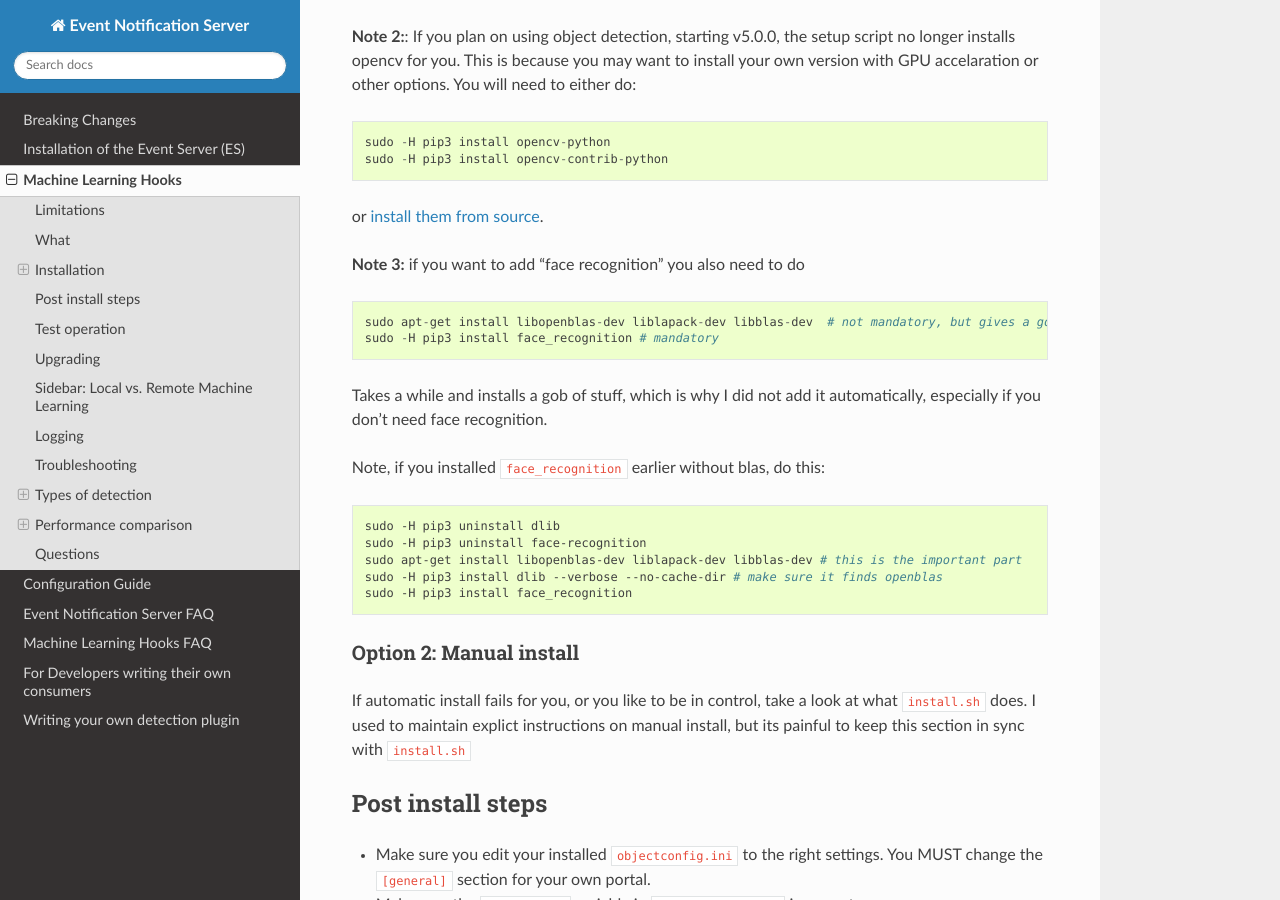
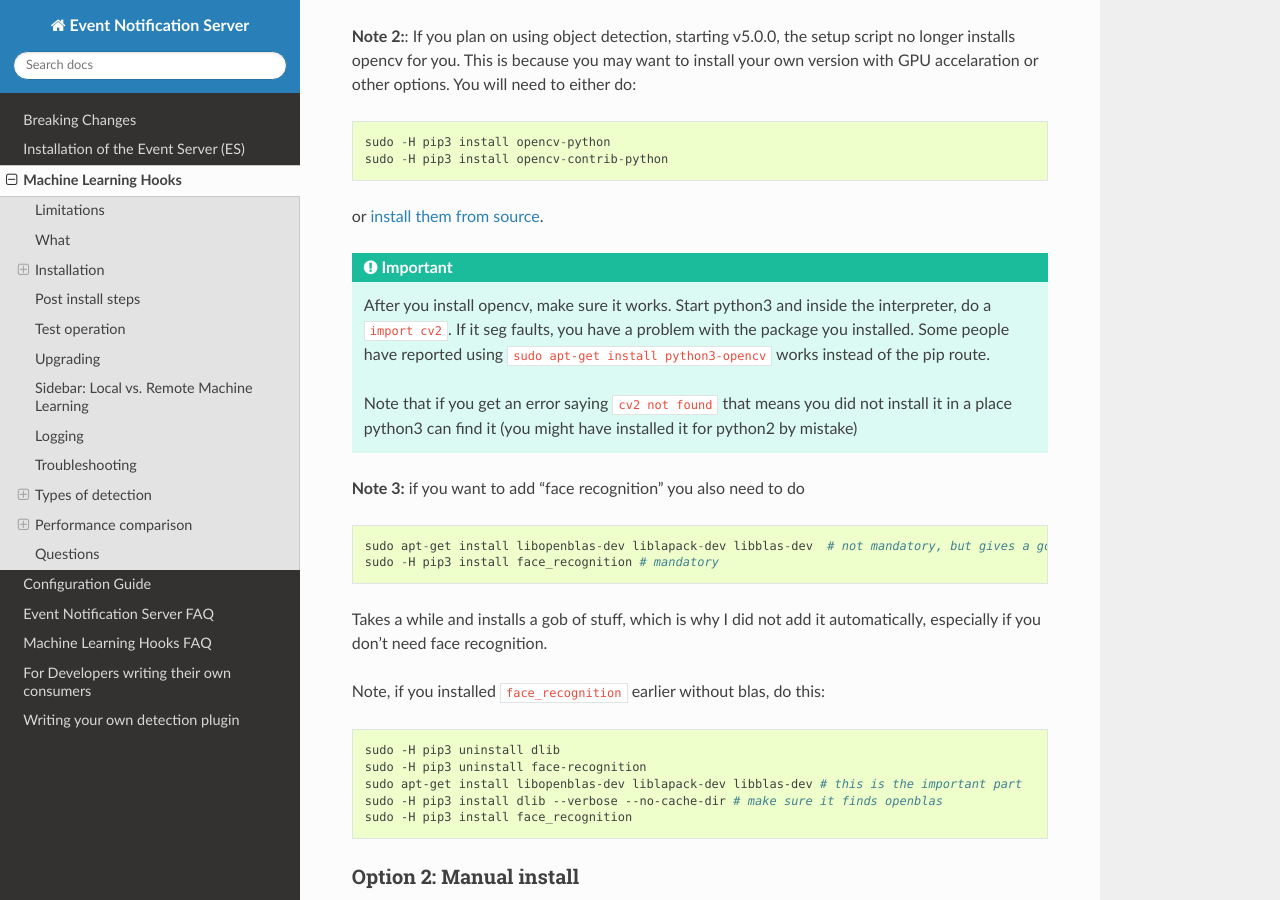
Before and after one commit to ZoneMinder/zmeventnotification, a Sphinx documentation site: the page built from docs/guides/hooks.rst, in a window 1280 px wide and 900 px high, scrolled down 1402 px. Built offline with Sphinx 7.4.7 and the Read the Docs theme 2.0.0, drawn with Linux system fonts in a browser that asks for light colours.

Commit message:
segfault instructions

```diff
--- a/docs/guides/hooks.rst
+++ b/docs/guides/hooks.rst
@@ -70,6 +70,15 @@ Option 1: Automatic install
   sudo -H pip3 install opencv-contrib-python
 
 or `install them from source <https://docs.opencv.org/master/d7/d9f/tutorial_linux_install.html>`__.
+
+.. _opencv_seg_fault:
+
+.. important::
+
+  After you install opencv, make sure it works. Start python3 and inside the interpreter, do a ``import cv2``. If it seg faults, you have a problem with the package you installed. Some people have reported using ``sudo apt-get install python3-opencv`` works instead of the pip route.
+
+  Note that if you get an error saying ``cv2 not found`` that means you did not install it in a place python3 can find it (you might have installed it for python2 by mistake)
+
 
 
 **Note 3:** if you want to add "face recognition" you also need to do
--- a/docs/guides/hooks_faq.rst
+++ b/docs/guides/hooks_faq.rst
@@ -1,5 +1,10 @@
 Machine Learning Hooks FAQ
 ===========================
+
+I get a segment fault/core dump while trying to use opencv in detection
+--------------------------------------------------------------------------
+See :ref:`opencv_seg_fault`.
+
 
 Necessary Reading - Sample Config Files
 ----------------------------------------
```
